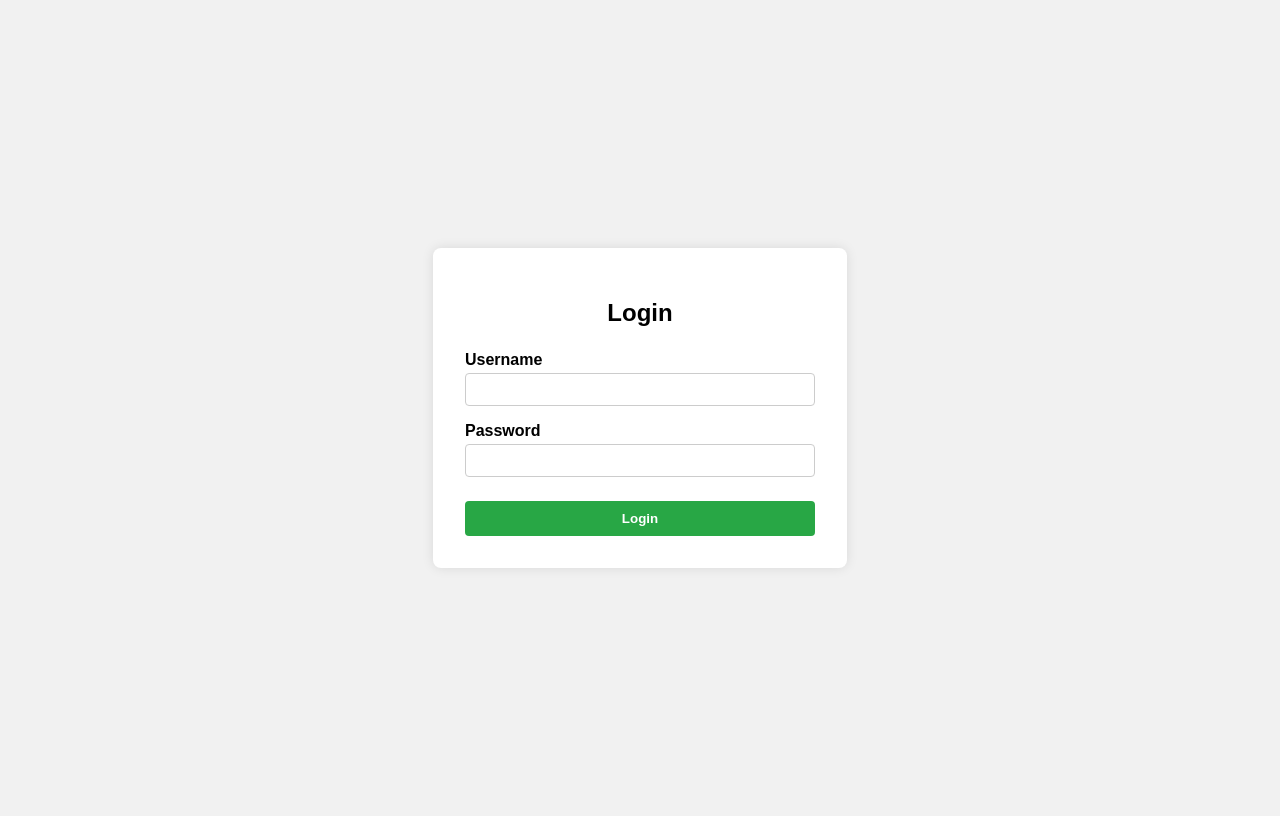
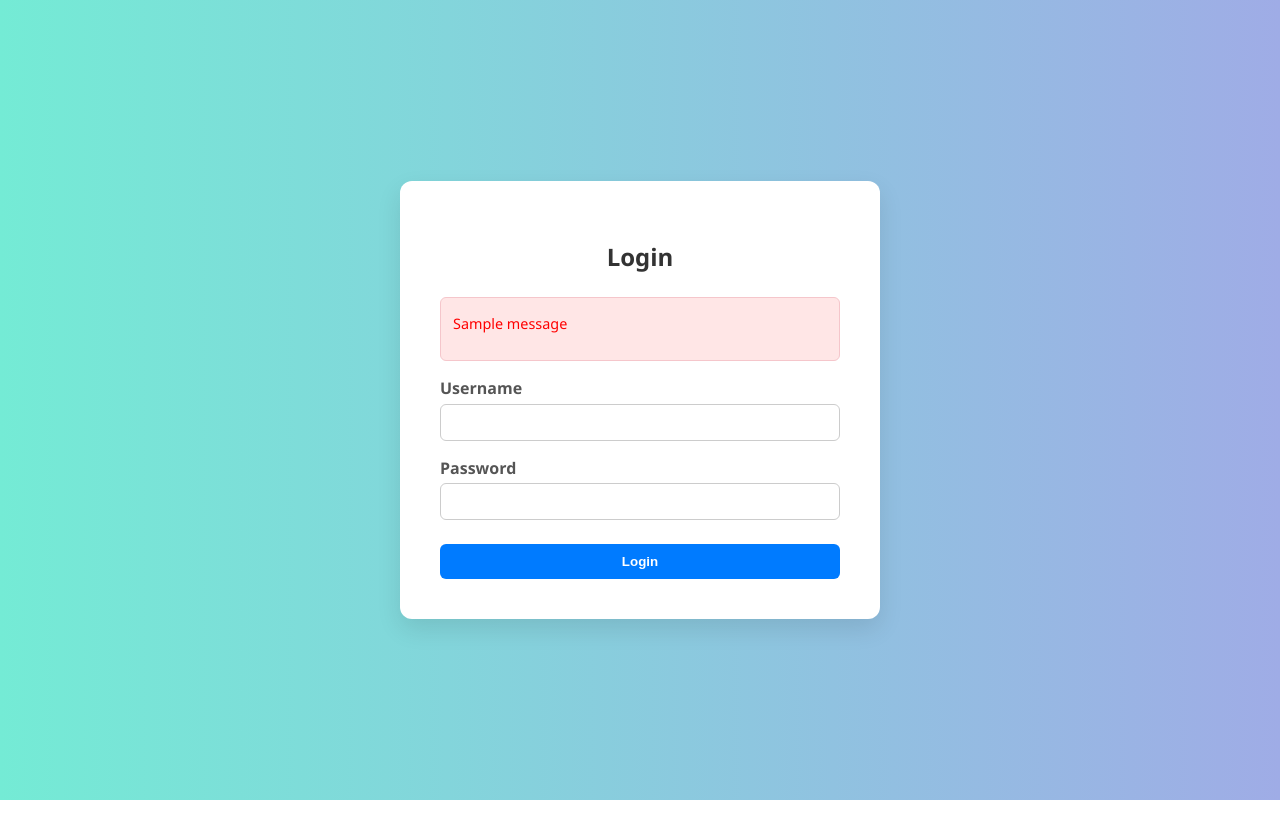
Before and after one commit to samishre/Study-planner, a Django app: page /login/ in a window 1280 px wide. Run offline with Django 5.2, Linux system fonts and the light colour scheme; tables that the repository leaves empty hold one stand-in row (values such as "Sample post"); one stand-in notice (Sample message) is shown.

Commit message:
login redirect commit

```diff
--- a/djangoapp/djangoapp/settings.py
+++ b/djangoapp/djangoapp/settings.py
@@ -153,3 +153,6 @@
 EMAIL_USE_TLS = True
 EMAIL_HOST_USER = 'rojilauprety1@gmail.com'
 EMAIL_HOST_PASSWORD = 'janggeunsuk'  # Use App Password if using Gmail
+
+
+LOGIN_REDIRECT_URL = 'landing'
--- a/djangoapp/djangoapp/urls.py
+++ b/djangoapp/djangoapp/urls.py
@@ -6,6 +6,7 @@
 
 from planner.views import SubjectViewSet, TopicViewSet, UserAvailabilityViewSet, StudyScheduleViewSet  # <- Import them!
 from planner.views import home  # or from users.views if home() is there
+from users.views import signup_view, login_view, dashboard_view  # import your views
 
 
 #for calendar
@@ -39,8 +40,8 @@
 
     path('', landing_page, name='landing'),
 
-
-
-
-
+    path('signup/', signup_view, name='signup'),
+    path('login/', login_view, name='login'),
+    path('dashboard/', dashboard_view , name='dashboard'),
+    path('users/', include('users.urls')),  # 👈 include the users app routes
 ]
--- a/djangoapp/templates/users/login.html
+++ b/djangoapp/templates/users/login.html
@@ -6,56 +6,61 @@
   <title>Login</title>
   <style>
     body {
-      font-family: Arial, sans-serif;
-      background: #f1f1f1;
+      font-family: 'Segoe UI', Tahoma, Geneva, Verdana, sans-serif;
+      background: linear-gradient(to right, #74ebd5, #9face6);
       display: flex;
       justify-content: center;
       align-items: center;
       height: 100vh;
+      margin: 0;
     }
 
     .login-box {
-      background: #fff;
-      padding: 2rem;
-      border-radius: 8px;
-      box-shadow: 0 0 12px rgba(0,0,0,0.1);
-      width: 350px;
+      background: white;
+      padding: 2.5rem;
+      border-radius: 12px;
+      box-shadow: 0 10px 25px rgba(0, 0, 0, 0.1);
+      width: 100%;
+      max-width: 400px;
     }
 
     h2 {
       text-align: center;
+      color: #333;
       margin-bottom: 1.5rem;
     }
 
     label {
       display: block;
+      margin-top: 1rem;
       font-weight: bold;
-      margin-top: 1rem;
+      color: #555;
     }
 
     input {
       width: 100%;
-      padding: 8px;
-      margin-top: 0.25rem;
+      padding: 10px;
+      margin-top: 0.3rem;
       border: 1px solid #ccc;
-      border-radius: 4px;
+      border-radius: 6px;
       box-sizing: border-box;
     }
 
     button {
+      width: 100%;
       margin-top: 1.5rem;
-      width: 100%;
       padding: 10px;
-      background-color: #28a745;
+      background-color: #007bff;
       color: white;
       font-weight: bold;
       border: none;
-      border-radius: 4px;
+      border-radius: 6px;
       cursor: pointer;
+      transition: background 0.3s;
     }
 
     button:hover {
-      background-color: #218838;
+      background-color: #0056b3;
     }
 
     .errorlist {
@@ -64,6 +69,15 @@
       padding-left: 0;
       font-size: 0.9rem;
       margin-top: 0.25rem;
+    }
+
+    .message-box {
+      margin-bottom: 1rem;
+      padding: 0.75rem;
+      background-color: #ffe6e6;
+      color: #a94442;
+      border: 1px solid #f5c6cb;
+      border-radius: 6px;
     }
   </style>
 </head>
@@ -74,33 +88,21 @@
   <form method="POST" novalidate>
     {% csrf_token %}
 
-      {% if form.non_field_errors %}
+    {% if messages %}
+      <div class="message-box">
         <ul class="errorlist">
-        {% for error in form.non_field_errors %}
-        <li>{{ error }}</li>
+          {% for message in messages %}
+            <li>{{ message }}</li>
           {% endfor %}
         </ul>
+      </div>
     {% endif %}
 
     <label for="id_username">Username</label>
-      <input type="text" name="username" id="id_username" value="{{ form.username.value|default_if_none:'' }}" required />
-      {% if form.username.errors %}
-      <ul class="errorlist">
-        {% for error in form.username.errors %}
-        <li>{{ error }}</li>
-        {% endfor %}
-      </ul>
-      {% endif %}
+    <input type="text" name="username" id="id_username" required />
 
     <label for="id_password">Password</label>
     <input type="password" name="password" id="id_password" required />
-      {% if form.password.errors %}
-      <ul class="errorlist">
-        {% for error in form.password.errors %}
-        <li>{{ error }}</li>
-        {% endfor %}
-      </ul>
-      {% endif %}
 
     <button type="submit">Login</button>
   </form>
--- a/djangoapp/users/urls.py
+++ b/djangoapp/users/urls.py
@@ -0,0 +1,10 @@
+from django.urls import path
+#from .views import signup_view, login_view, logout_view
+from users import views
+
+
+urlpatterns = [
+    path('signup/', views.signup_view, name='signup'),
+    path('login/', views.login_view, name='login'),
+    #path('dashboard/', views.dashboard_view, name='landing'),  # 'landing' points to dashboard
+]
```
Also changed, not shown: djangoapp/users/views.py (+34 -2 lines). Lines whose indentation alone changed are shown as unchanged.
